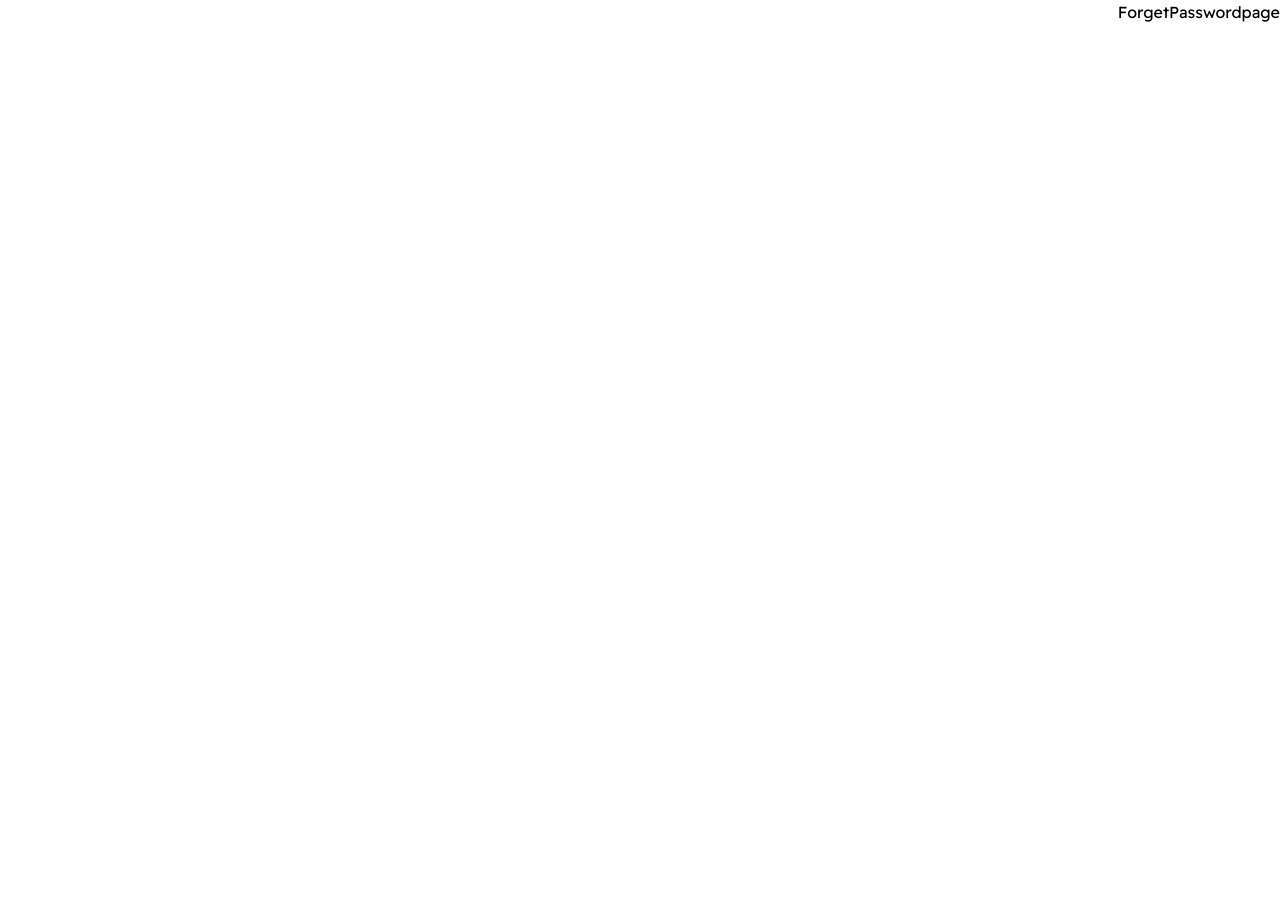
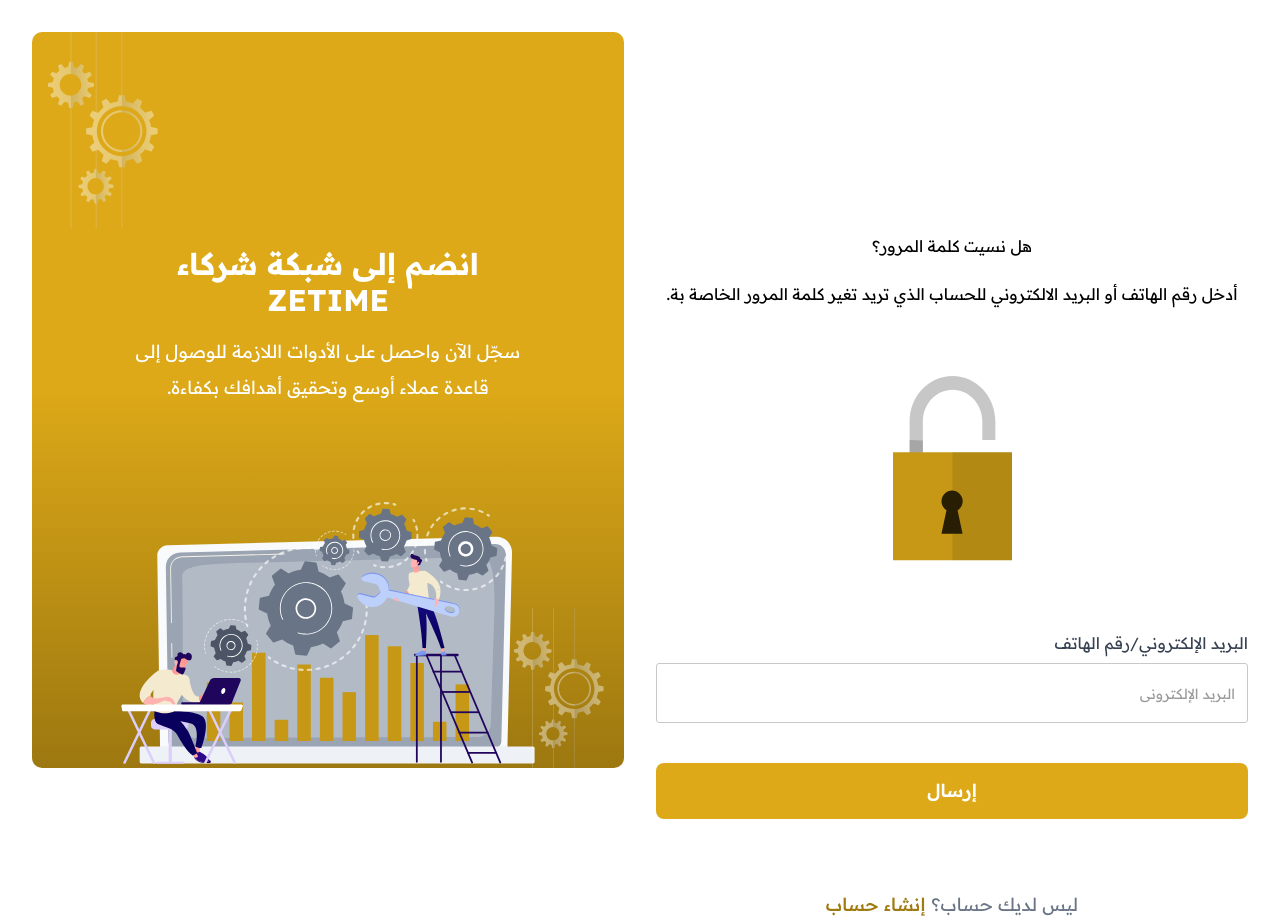
Before and after one commit to PassantYasser/ZE-dashboard, a Next.js app: page /Auth/Login/ForgetPassword in a window 1280 px wide. Before the commit the page ends 800 px from the top, so only its background shows below. Built offline with nearby package versions, Linux system fonts and the light colour scheme.

Commit message:
feat: Enhance authentication pages with new design and i18n support; add translations for password recovery

```diff
--- a/src/app/Auth/Login/CreateNewPassword/page.jsx
+++ b/src/app/Auth/Login/CreateNewPassword/page.jsx
@@ -1,22 +1,16 @@
 "use client";
-
 import React from 'react'
 import { useTranslation } from 'react-i18next';
 
 function CreateNewPasswordpage() {
   const { t } = useTranslation();
-      const handleLangChange = (e) => {
-      const newLang = e.target.value;
-      i18n.changeLanguage(newLang);
-      document.documentElement.setAttribute("dir", newLang === "ar" ? "rtl" : "ltr");
-    };
+
   return (
     <>
 
       <div className='p-8 flex justify-between gap-8 h-screen '>
-        <section className='w-full'>
-          <p>hello</p>
-
+        <section className='w-full mt-50.5'>
+        CreateNewPasswordpage
         </section>
 
 
--- a/src/app/Auth/Login/ForgetPassword/page.jsx
+++ b/src/app/Auth/Login/ForgetPassword/page.jsx
@@ -1,9 +1,66 @@
+"use client";
 import React from 'react'
+import { useTranslation } from 'react-i18next';
 
 function ForgetPasswordpage() {
+    const { t } = useTranslation();
+
   return (
-    <div>ForgetPasswordpage</div>
-  )
+  <>
+
+      <div className='p-8 flex justify-between gap-8 h-screen '>
+        <section className='w-full mt-50.5'>
+          <div className='flex flex-col items-center'>
+            <p className='mb-6'>{t('Forgot your password?')}</p>
+            <p>{t('Enter the phone number or email address of the account for which you want to change the password.')}</p>
+            <img className='my-17.5' src="/images/lockLogIcon.svg" alt="" />
+          </div>
+          <form className='w-full flex flex-col gap-6'>
+            <div className='flex flex-col gap-2'>
+              <label className='text-[#364152] text-base font-normal' htmlFor="email">{t('Email')}/{t('phone number')}</label>
+              <input className='w-full h-15 px-3 border border-[#C8C8C8] rounded-[3px] placeholder-[#9A9A9A] placeholder:text-sm' type="email" name="email" id="email" placeholder={t('Email')} />
+            </div>
+            <button className='w-full h-14 bg-[#DDA918] text-white text-lg font-semibold rounded-lg mt-4 mb-12'>
+              {t('send')}
+            </button>
+              <p className='flex justify-center gap-1.5'>
+              <span className='text-[#697586] text-lg font-normal'>{t('Dont have an account?')}</span>
+              <span className='text-[#9E7A11] text-lg font-medium'>{t('Create an account')}</span>
+            </p>
+          </form>
+        </section>
+
+
+
+
+        <section className='w-full  rounded-[10px]'
+          style={{ background: "linear-gradient(180deg, #DDA918 48.1%, #9D7810 99.85%)" }}
+        >
+          <p className='flex justify-end ml-4'>
+            <img src="/images/AuthLogUP.png" alt="" />
+          </p>
+
+          <div className="mt-4.5 w-[70%] mx-auto flex flex-col gap-4 text-center text-white ">
+            <p className="text-3xl font-bold">
+              {t("Join the ZETIME Partner Network")}
+            </p>
+            <p className="text-lg font-normal leading-9">
+              {t("Register now and get the tools you need to reach a wider customer base and achieve your goals efficiently.")}
+            </p>
+            <p className='mt-20'>
+              <img src="/images/AuthLogMiddle.svg" alt="" />
+            </p>
+          </div>
+
+          <p className='fixed bottom-8 mr-4 '>
+            <img src="/images/AuthLogDown.svg" alt="" />
+          </p>
+
+        </section>
+
+      </div>
+
+    </>  )
 }
 
 export default ForgetPasswordpage
--- a/src/app/Auth/Login/page.jsx
+++ b/src/app/Auth/Login/page.jsx
@@ -24,7 +24,7 @@
             <div className='flex flex-col gap-2'>
               <label className='text-[#364152] text-base font-normal' htmlFor="password">{t('password')}</label>
               <input className='w-full h-15 px-3 border border-[#C8C8C8] rounded-[3px] placeholder-[#9A9A9A] placeholder:text-sm' type="password" name="password" id="password" placeholder={t('password')} />
-              <Link href='/Auth/Login/CreateNewPassword' className='flex justify-end text-[#9E7A11] text-base font-normal'>{t('Forgot your password?')}</Link>
+              <Link href='/Auth/Login/ForgetPassword' className='flex justify-end text-[#9E7A11] text-base font-normal'>{t('Forgot your password?')}</Link>
             </div>
             <button className='w-full h-14 bg-[#DDA918] text-white text-lg font-semibold rounded-lg mt-4 mb-12'>
               {t('Log in')}
--- a/src/language/locales/ar.json
+++ b/src/language/locales/ar.json
@@ -23,6 +23,8 @@
   "Forgot your password?":"هل نسيت كلمة المرور؟",
   "Dont have an account?":"ليس لديك حساب؟",
   "Create an account":"إنشاء حساب",
+  "Enter the phone number or email address of the account for which you want to change the password.":"أدخل رقم الهاتف أو البريد الالكتروني للحساب الذي تريد تغير كلمة المرور الخاصة بة.",
+  "send":"إرسال",
 
 
 
--- a/src/language/locales/en.json
+++ b/src/language/locales/en.json
@@ -23,6 +23,8 @@
   "Forgot your password?":"Forgot your password?",
   "Dont have an account?":"Don't have an account?",
   "Create an account":"Create an account",
+  "Enter the phone number or email address of the account for which you want to change the password.":"Enter the phone number or email address of the account for which you want to change the password.",
+  "send":"send",
 
 
 
```
Also changed, not shown: public/images/lockLogIcon.svg (added).
